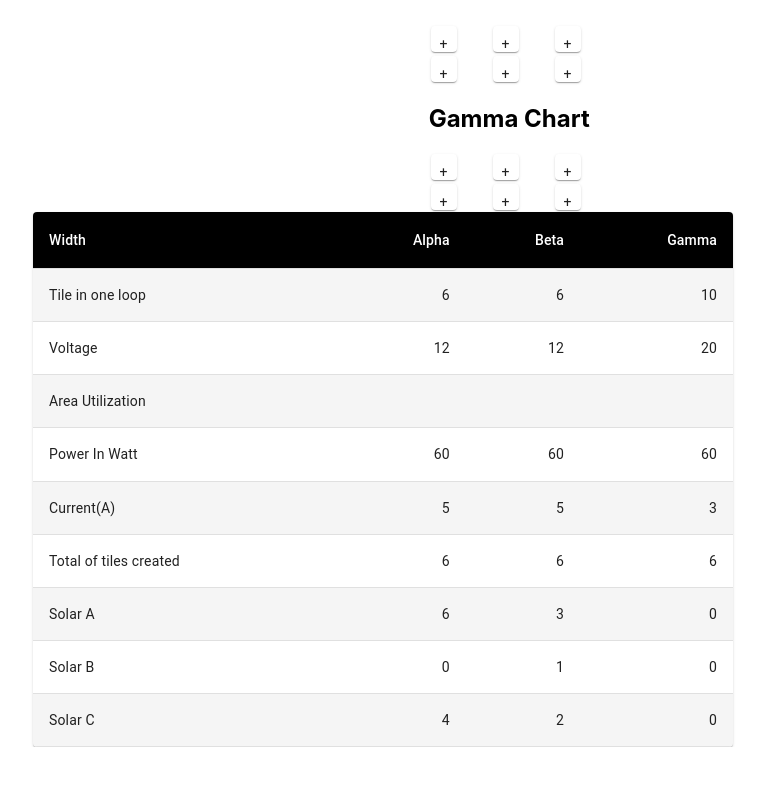
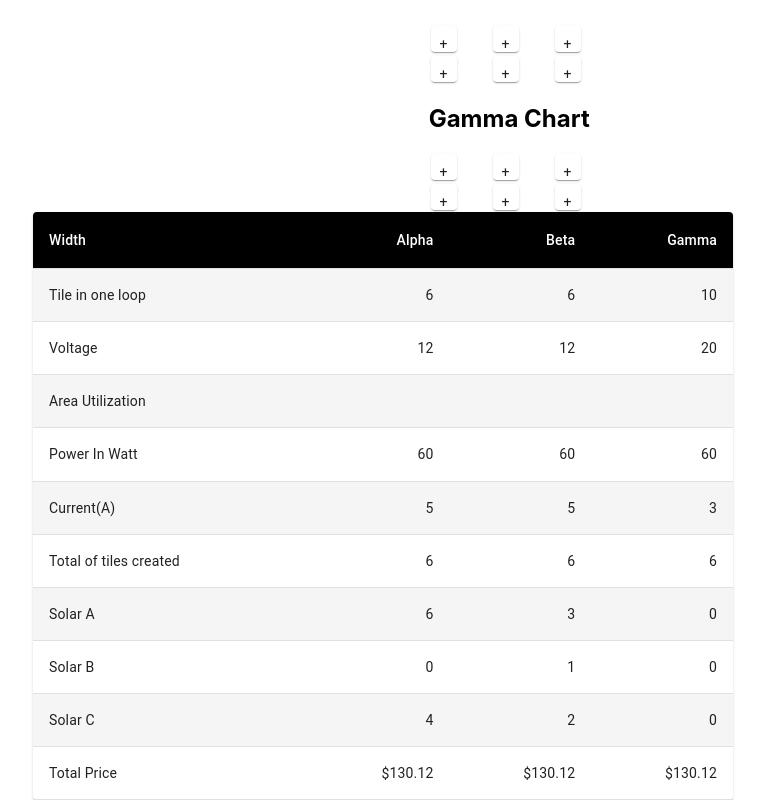
Before and after one commit to rthe1/solar-panel-planner, a React (Create React App) app: page / in a window 1280 px wide. Shown: the part 204-1004 px from the top of the page, without its empty margins (257-1022 px from the left). Before the commit the page ends 951 px from the top, so only its background shows below. Built offline with nearby package versions, Linux system fonts and the light colour scheme.

Commit message:
total price added

```diff
--- a/src/components/DisplayWriteUp.jsx
+++ b/src/components/DisplayWriteUp.jsx
@@ -38,6 +38,10 @@ const useStyles = makeStyles({
 });
 
 const tilePrice = 20;
+const instructionGeneration = 10;
+const tax = .12;
+
+
 
 export default function CustomizedTables() {
 
@@ -60,10 +64,15 @@ export default function CustomizedTables() {
   let alphaTilesInLoop = Math.floor(alphaWidth / 31.5) * 2
   let alphaVoltage = alphaTilesInLoop * 2
   let alphaCurrent = alphaPowerInWatts / alphaVoltage
-  let alphaNumOfLoops = Math.floor((alphaRoofLength/ 31.5) / 2)
-  let alphaAcount = Math.floor((alphaWidth/ 31.5) * 2);
+  let alphaNumOfLoops = Math.floor((alphaRoofLength / 31.5) / 2)
+  let alphaAcount = Math.floor((alphaWidth / 31.5) * 2);
   let alphaBcount = 0;
   let alphaCcount = Math.floor(2 * alphaWidth / 31.5 - 2) * alphaNumOfLoops;
+  let alphaPrice = alphaTiles * tilePrice
+  let alphaSubTotal = alphaPrice + instructionGeneration
+  let alphaTax = alphaSubTotal * tax;
+  let alphaTotalPrice = alphaSubTotal + tax
+
   /////////////////////
 
   let betaTiles = 0;
@@ -78,10 +87,14 @@ export default function CustomizedTables() {
   let betaTilesInLoop = Math.floor(betaWidth / 31.5) * 3
   let betaVoltage = betaTilesInLoop * 2
   let betaCurrent = betaPowerInWatts / betaVoltage
-  let betaNumOfLoops = Math.floor((betaRoofLength/ 31.5) / 3)
+  let betaNumOfLoops = Math.floor((betaRoofLength / 31.5) / 3)
   let betaAcount = Math.floor((betaWidth / 31.5) + 1) * betaNumOfLoops;
   let betaBcount = Math.floor((betaWidth / 31.5) - 1) * betaNumOfLoops;
   let betaCcount = Math.floor((betaWidth / 31.5)) * betaNumOfLoops;
+  let betaPrice = betaTiles * tilePrice
+  let betaSubTotal = betaPrice + instructionGeneration
+  let betaTax = betaSubTotal * tax;
+  let betaTotalPrice = betaSubTotal + tax
 
   /////////////////////
 
@@ -97,10 +110,14 @@ export default function CustomizedTables() {
   let gammaTilesInLoop = Math.floor(gammaWidth / 31.5) * 5
   let gammaVoltage = gammaTilesInLoop * 2
   let gammaCurrent = gammaPowerInWatts / gammaVoltage
-  let gammaNumOfLoops = Math.floor((gammaRoofLength/ 31.5) / 5)
+  let gammaNumOfLoops = Math.floor((gammaRoofLength / 31.5) / 5)
   let gammaAcount = Math.floor((gammaWidth / 31.5) * 2) * gammaNumOfLoops;
   let gammaBcount = Math.floor((gammaWidth / 31.5) - 1) * 2 * gammaNumOfLoops;
   let gammaCcount = Math.floor((gammaWidth / 31.5) + 2) * gammaNumOfLoops;
+  let gammaPrice = gammaTiles * tilePrice
+  let gammaSubTotal = gammaPrice + instructionGeneration
+  let gammaTax = gammaSubTotal * tax;
+  let gammaTotalPrice = gammaSubTotal + tax
 
 
   const rows = [
@@ -113,7 +130,7 @@ export default function CustomizedTables() {
     createData('Solar A', alphaAcount, betaAcount, gammaAcount),
     createData('Solar B', alphaBcount, betaBcount, gammaBcount),
     createData('Solar C', alphaCcount, betaCcount, gammaCcount),
-
+    createData('Total Price', `$${alphaTotalPrice}`, ` $${betaTotalPrice}`, `$${gammaTotalPrice}`),
   ];
 
   const classes = useStyles();
```
